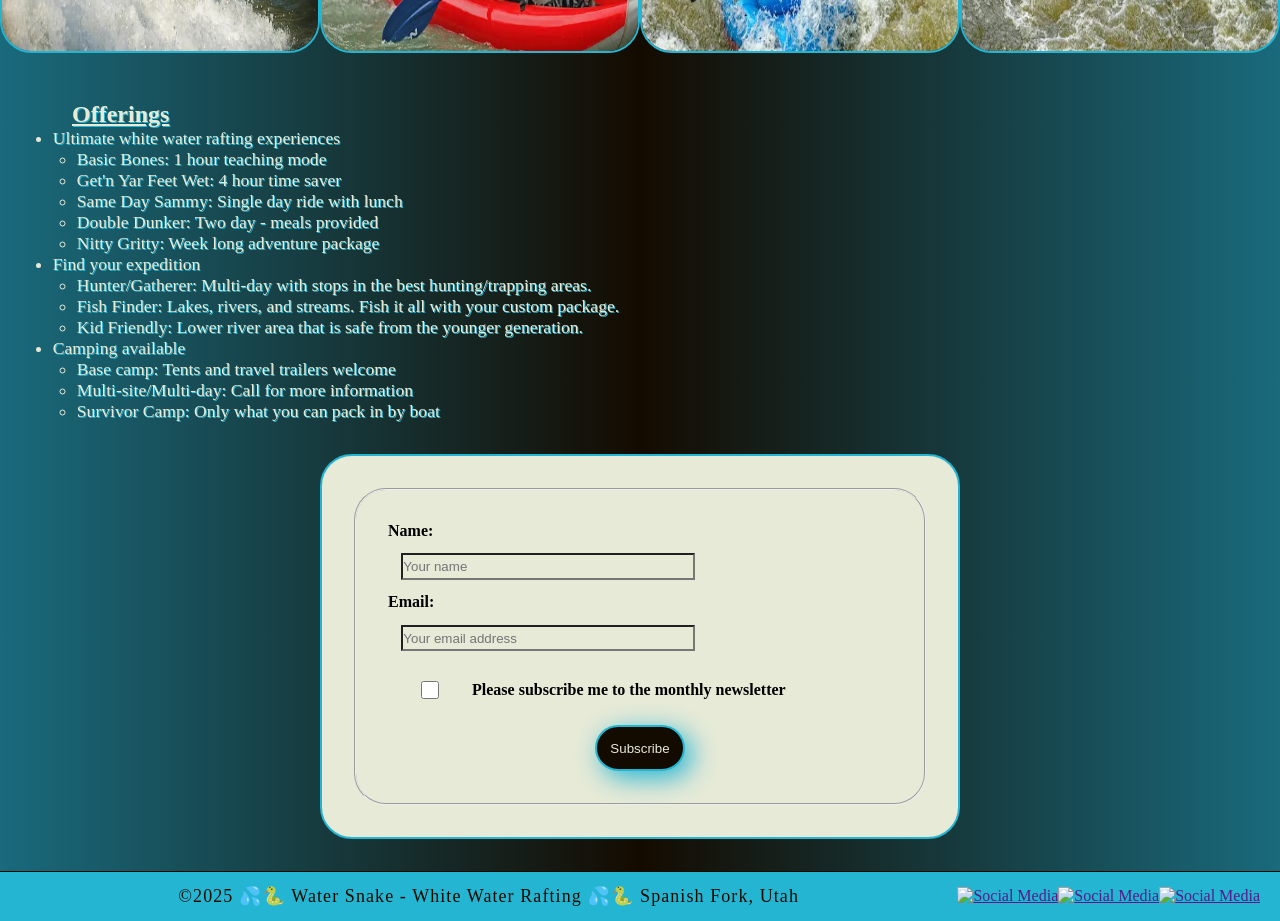
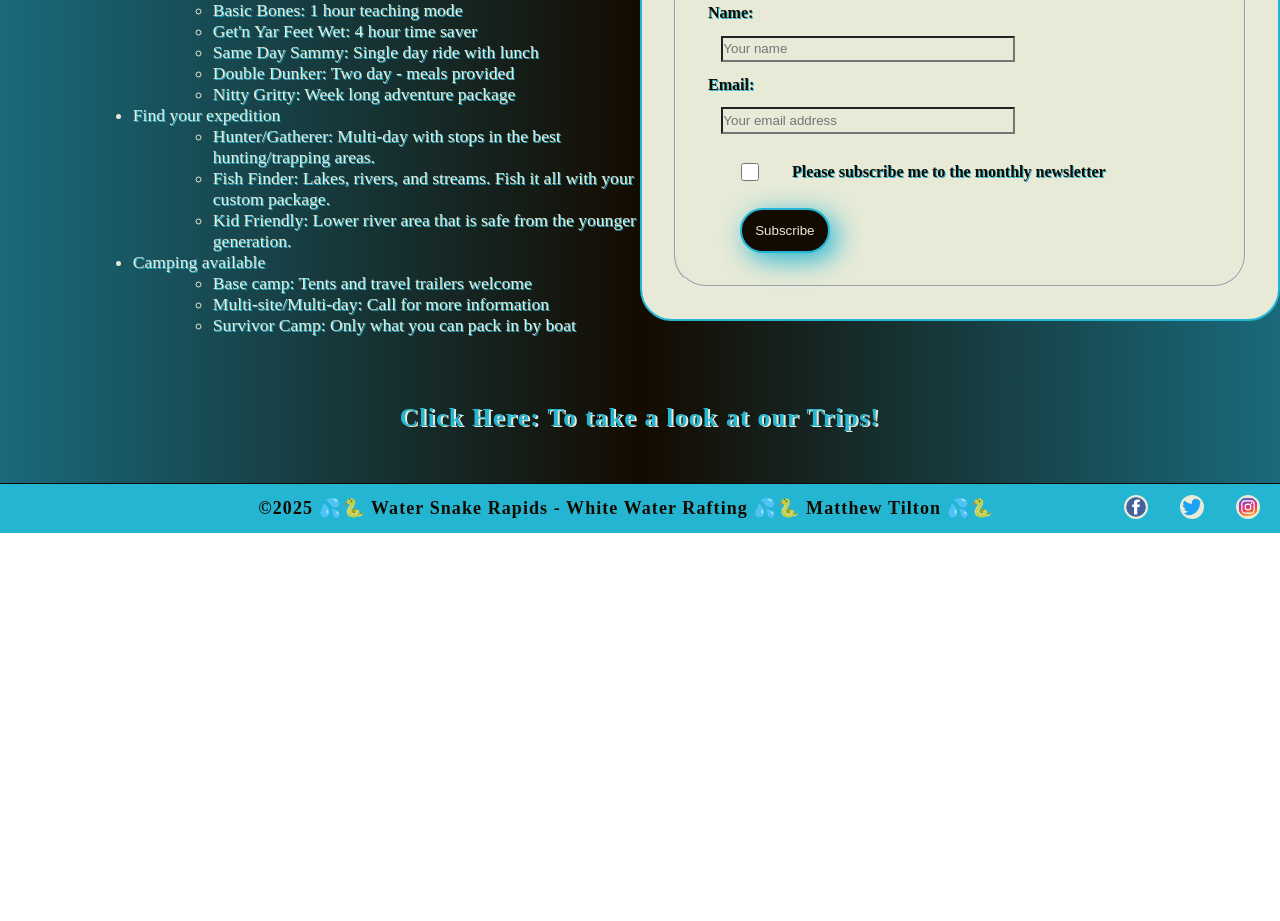
Before and after one commit to til17005/wdd130, a plain HTML site: page wwr/index.html in a window 1280 px wide. Shown: the part 1400-2321 px from the top of the page. After the commit the page ends 1933 px from the top, so only its background shows below. Drawn offline with Linux system fonts and the light colour scheme; a web font is replaced by a local one.

Commit message:
indexdone

```diff
--- a/wwr/index.html
+++ b/wwr/index.html
@@ -53,12 +53,10 @@
         </div>
 
         <div class="offerings">
-            <div>
             <img src="images/single.webp" alt="single rafter">
             <img src="images/couples.webp" alt="couples rafter">
             <img src="images/multi2.webp" alt="multi rafter">
             <img src="images/multi.webp" alt="multi rafter">
-            </div>
 
             <ul>
                 <li class="offer">Offerings</li>
@@ -83,9 +81,8 @@
                     <li>Survivor Camp: Only what you can pack in by boat</li>
                 </ul>
             </ul>
-        </div>
 
-        <div class="form">
+            <div class="form-home">
                 <form>
                     <fieldset>
                         <div class="name">
@@ -104,15 +101,24 @@
                     </fieldset>
                 </form>
             </div>
+
+            <a class="home-trips" href="trips">
+                <p class="home-trips">Click Here: To take a look at our Trips!</p>
+            </a>
+        </div>
+
     </main>
     <footer>
-        <p>&copy;2025 💦🐍 Water Snake - White Water Rafting 💦🐍 Spanish Fork, Utah</p>
-        <a href="" target="_blank"><img src="" alt="Social Media"></a>
-        <a href="" target="_blank"><img src="" alt="Social Media"></a>
-        <a href="" target="_blank"><img src="" alt="Social Media"></a>
+        <p>
+            &copy;2025 💦🐍 Water Snake Rapids - White Water Rafting 💦🐍 Matthew Tilton 💦🐍
+        </p>
+        <div class="social">
+            <a href="https://facebook.com" target="_blank"><img src="images/facebook.svg" alt="Facebook"></a>
+            <a href="https://twitter.com" target="_blank"><img src="images/twitter.svg" alt="Twitter"></a>
+            <a href="https://instagram.com" target="_blank"><img src="images/instagram.svg" alt="Instagram"></a>
+        </div>
     </footer>
 
 </body>
-<!-- Last Modified 03/04/2025 -->
 
 </html>
--- a/wwr/styles/rafting.css
+++ b/wwr/styles/rafting.css
@@ -77,7 +77,7 @@ header {
     display: grid;
     grid-template-columns: auto auto;
     align-items: center;
-    gap: 2em;
+    gap: 12em;
     background-color: var(--accent2-color);
     max-width: 100%;
     height: 10rem;
@@ -99,7 +99,7 @@ nav {
     display: flex;
     flex-wrap: wrap;
     justify-content: center;
-    gap: 3em;
+    gap: 8em;
     text-decoration: none;
 }
 
@@ -109,6 +109,7 @@ nav a {
     background-color: var(--secondary-color);
     text-decoration: none;
     color: var(--primary-color);
+    font-weight: 600;
     border-radius: 4px;
 }
 
@@ -213,7 +214,8 @@ main div {
     background: linear-gradient(to right, var(--accent2-color) 0%, var(--primary-color) 50%, var(--accent2-color) 100%);
     padding-top: 2em;
     display: grid;
-    grid-template-rows: 1fr 1fr;
+    grid-template-columns: repeat(4, minmax(150px, 1fr));
+    grid-template-rows: repeat(3, auto);
     color: var(--accent1-color);
     text-shadow: 1px 1px var(--secondary-color);
 }
@@ -226,17 +228,44 @@ main div {
     font-weight: 600;
 }
 
-.offerings div {
+/*
+.main-img {
     display: flex;
     flex-wrap: wrap;
     justify-content: space-evenly;
 }
+    */
 
 .offerings img {
+    justify-self: center;
     max-width: 20em;
-    height: auto;
     border: 2px solid var(--secondary-color);
     border-radius: 2em;
+}
+
+.offerings ul, div {
+    grid-column: span 2;
+}
+
+.offerings ul{
+    margin-left: 5em;
+}
+
+.form-home {
+    margin: 2em;
+    color: var(--primary-color);
+}
+
+.home-trips {
+    grid-row: 3;
+    grid-column: span 4;
+    justify-items: center;
+    margin: 1em;
+    text-decoration: none;
+    font-weight: 600;
+    font-size: 1.25em;
+    color: var(--secondary-color);
+    text-shadow: 2px 1px var(--accent1-color);
 }
 
 .experience, .expedition, .camping {
@@ -467,8 +496,9 @@ footer {
 }
 
 footer p {
-    margin: 0 auto;
+    margin: 0 auto auto 6em;
     text-align: center;
+    font-weight: 600;
     flex: 1;
 }
 
```
Lines whose indentation alone changed are shown as unchanged.
